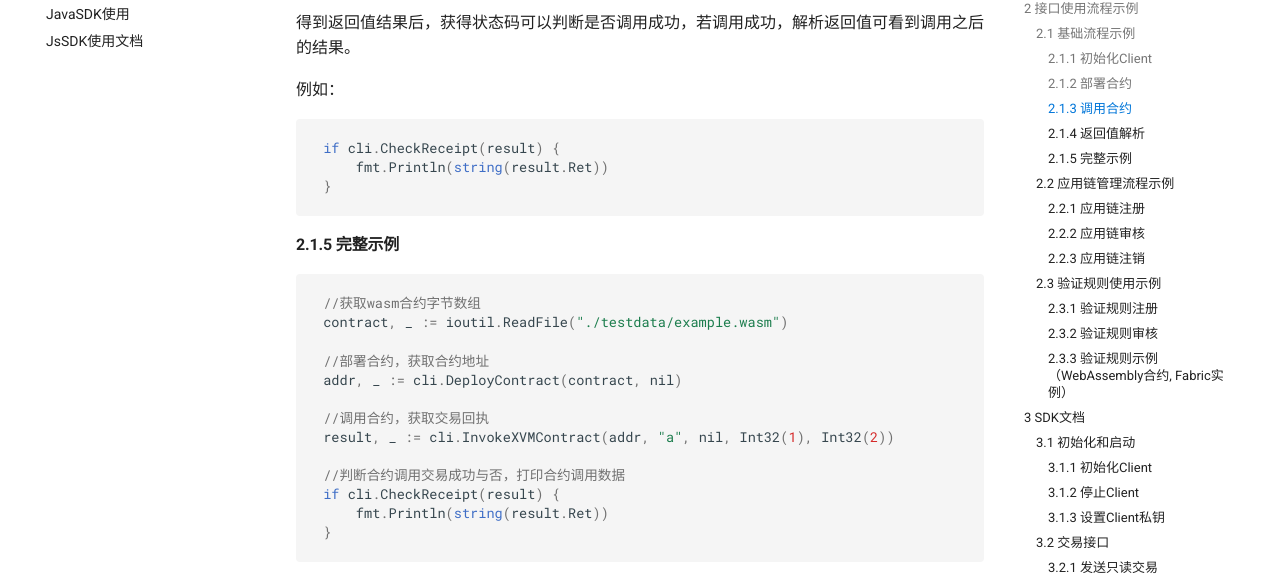
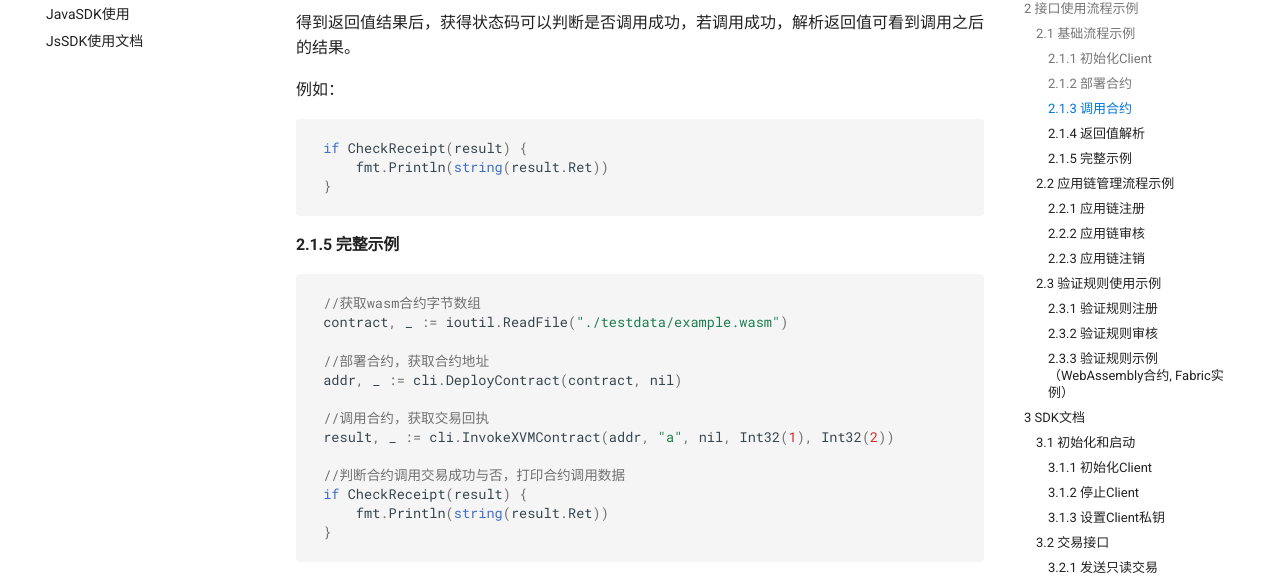
Before and after one commit to meshplus/bitxhub-docs, an MkDocs documentation site: the page built from docs/sdk/gosdk.md, in a window 1280 px wide and 900 px high, scrolled down 1672 px. Shown: the part 121-705 px from the top of the window. Built offline with MkDocs 1.6.1 and Material for MkDocs 9.7.7, drawn with Linux system fonts in a browser that asks for light colours; comment, search, counter and statistics services are not loaded; the version menu is left out.

Commit message:
check sdk

````diff
--- a/docs/sdk/gosdk.md
+++ b/docs/sdk/gosdk.md
@@ -76,7 +76,7 @@ result, err := cli.InvokeXVMContract(addr, "a", nil, Int32(1), Int32(2)) // 方
 例如：
 
 ```go
-if cli.CheckReceipt(result) {
+if CheckReceipt(result) {
     fmt.Println(string(result.Ret))
 }
 ```
@@ -94,7 +94,7 @@ addr, _ := cli.DeployContract(contract, nil)
 result, _ := cli.InvokeXVMContract(addr, "a", nil, Int32(1), Int32(2))
 
 //判断合约调用交易成功与否，打印合约调用数据
-if cli.CheckReceipt(result) {
+if CheckReceipt(result) {
     fmt.Println(string(result.Ret))
 }
 ```
````
Also changed, not shown: other parts of docs/sdk/gosdk.md (+1 -1 lines).
